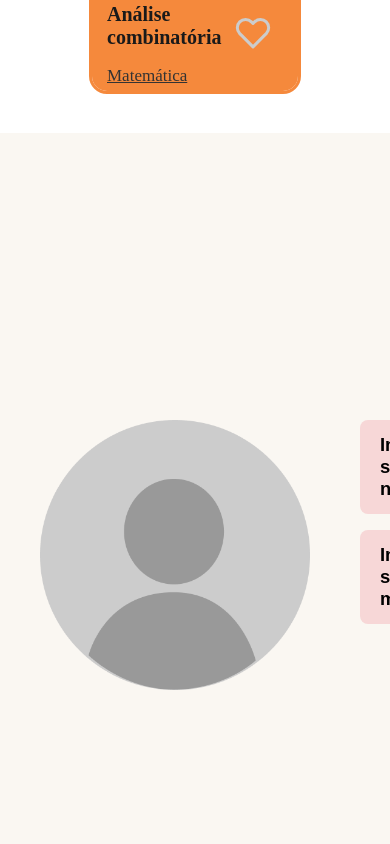
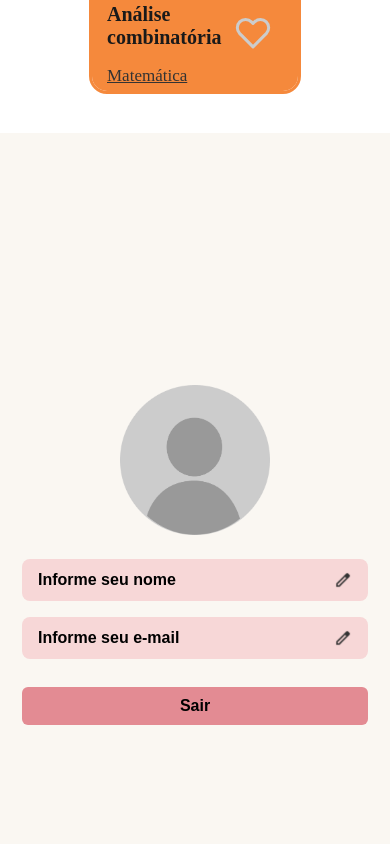
Before and after one commit to Aprender-Hackathon/Trabalho_Hackathon-Novo-, a Vue app: page / in a window 390 px wide. Shown: the part 4760-5604 px from the top of the page. Built offline with nearby package versions, Linux system fonts and the light colour scheme.

Commit message:
responsivo

```diff
--- a/src/App.vue
+++ b/src/App.vue
@@ -3,7 +3,7 @@ import { RouterView } from 'vue-router';
 import TheFooter from './components/TheFooter.vue';
 import BotaoMaisResultados from './components/BotaoMaisResultados.vue';
 
-import BotaoSalvar from './components/BotaoSalvar.vue';
+
 </script>
 
 <template>
--- a/src/components/PerfilUsuario.vue
+++ b/src/components/PerfilUsuario.vue
@@ -1,16 +1,12 @@
 <template>
   <div class="full-screen-container">
-    <!-- Card Principal -->
     <div class="profile-card">
-      <!-- Imagem de Perfil Importada de src/assets/user.png -->
       <div class="avatar-container">
         <img src="../assets/user.png" alt="Foto de perfil" class="avatar-img" />
       </div>
 
-      <!-- Informações do Usuário -->
       <div class="info-container">
         <div class="fields-group">
-          <!-- Campo Nome -->
           <div class="info-field">
             <span>{{ user.name || 'Informe seu nome' }}</span>
             <button class="icon-btn" type="button" title="Editar nome" @click="openModal('name')">
@@ -18,23 +14,25 @@
             </button>
           </div>
 
-          <!-- Campo E-mail -->
           <div class="info-field">
             <span>{{ user.email || 'Informe seu e-mail' }}</span>
-            <button class="icon-btn" type="button" title="Editar e-mail" @click="openModal('email')">
+            <button
+              class="icon-btn"
+              type="button"
+              title="Editar e-mail"
+              @click="openModal('email')"
+            >
               <img src="../assets/pencil.png" alt="Editar" class="pencil-icon" />
             </button>
           </div>
         </div>
 
-        <!-- Botão Sair Fixo -->
         <div class="actions">
           <button class="pink-btn" type="button" @click="handleLogout">Sair</button>
         </div>
       </div>
     </div>
 
-    <!-- Modal Pop-up para Edição -->
     <div v-if="activeField" class="modal-overlay" @click.self="closeModal">
       <div class="modal-card">
         <div class="modal-header">
@@ -46,12 +44,7 @@
           <label class="input-label">
             Novo {{ activeField === 'name' ? 'nome' : 'e-mail' }} <span class="required">*</span>
           </label>
-          <input
-            v-model="tempValue"
-            class="modal-input"
-            @keyup.enter="saveModal"
-            autofocus
-          />
+          <input v-model="tempValue" class="modal-input" @keyup.enter="saveModal" autofocus />
         </div>
 
         <div class="modal-footer">
@@ -65,10 +58,9 @@
 <script setup>
 import { reactive, ref } from 'vue'
 
-/* Dados do usuário limpos sem nomes fakes */
 const user = reactive({
   name: '',
-  email: ''
+  email: '',
 })
 
 const activeField = ref(null)
@@ -97,19 +89,21 @@ const handleLogout = () => {
 </script>
 
 <style scoped>
-/* Container Tela Cheia */
+*, *::before, *::after {
+  box-sizing: border-box;
+}
+
 .full-screen-container {
-  width: 100vw;
-  height: 100vh;
+  width: 100%;
+  min-height: 100vh;
   background-color: #faf7f2;
   display: flex;
   justify-content: center;
   align-items: center;
   position: relative;
-  box-sizing: border-box;
+  padding: 20px;
 }
 
-/* Card Principal */
 .profile-card {
   display: flex;
   align-items: center;
@@ -118,12 +112,11 @@ const handleLogout = () => {
   max-width: 700px;
   padding: 30px;
   font-family: sans-serif;
-  box-sizing: border-box;
 }
 
 .avatar-container {
-  width: 290px;
-  height: 270px;
+  width: 260px;
+  height: 260px;
   flex-shrink: 0;
 }
 
@@ -139,12 +132,14 @@ const handleLogout = () => {
   flex-direction: column;
   gap: 28px;
   flex-grow: 1;
+  width: 100%;
 }
 
 .fields-group {
   display: flex;
   flex-direction: column;
   gap: 16px;
+  width: 100%;
 }
 
 .info-field {
@@ -158,6 +153,7 @@ const handleLogout = () => {
   font-size: 1.15rem;
   color: #000;
   user-select: none;
+  word-break: break-word;
 }
 
 .icon-btn {
@@ -167,6 +163,7 @@ const handleLogout = () => {
   padding: 0 0 0 12px;
   display: flex;
   align-items: center;
+  flex-shrink: 0;
 }
 
 .pencil-icon {
@@ -179,7 +176,6 @@ const handleLogout = () => {
   display: flex;
   justify-content: flex-end;
 }
-
 
 .pink-btn {
   background-color: #e38b93;
@@ -199,7 +195,6 @@ const handleLogout = () => {
   filter: brightness(0.95);
 }
 
-
 .modal-overlay {
   position: fixed;
   top: 0;
@@ -211,11 +206,12 @@ const handleLogout = () => {
   justify-content: center;
   align-items: center;
   z-index: 999;
+  padding: 16px;
 }
 
 .modal-card {
   background-color: #ffffff;
-  width: 90%;
+  width: 100%;
   max-width: 440px;
   border-radius: 12px;
   padding: 24px;
@@ -224,7 +220,6 @@ const handleLogout = () => {
   flex-direction: column;
   gap: 16px;
   font-family: sans-serif;
-  box-sizing: border-box;
 }
 
 .modal-header {
@@ -272,7 +267,6 @@ const handleLogout = () => {
   border-radius: 8px;
   font-size: 1rem;
   outline: none;
-  box-sizing: border-box;
 }
 
 .modal-input:focus {
@@ -283,4 +277,46 @@ const handleLogout = () => {
   display: flex;
   justify-content: flex-end;
 }
+
+/* Breakpoints para telas menores */
+@media (max-width: 768px) {
+  .profile-card {
+    flex-direction: column;
+    gap: 24px;
+    padding: 20px 10px;
+  }
+
+  .avatar-container {
+    width: 200px;
+    height: 200px;
+  }
+
+  .actions {
+    justify-content: center;
+  }
+
+  .pink-btn {
+    width: 100%;
+  }
+}
+
+@media (max-width: 480px) {
+  .full-screen-container {
+    padding: 12px;
+  }
+
+  .avatar-container {
+    width: 150px;
+    height: 150px;
+  }
+
+  .info-field {
+    font-size: 1rem;
+    padding: 12px 16px;
+  }
+
+  .modal-card {
+    padding: 20px;
+  }
+}
 </style>
```
